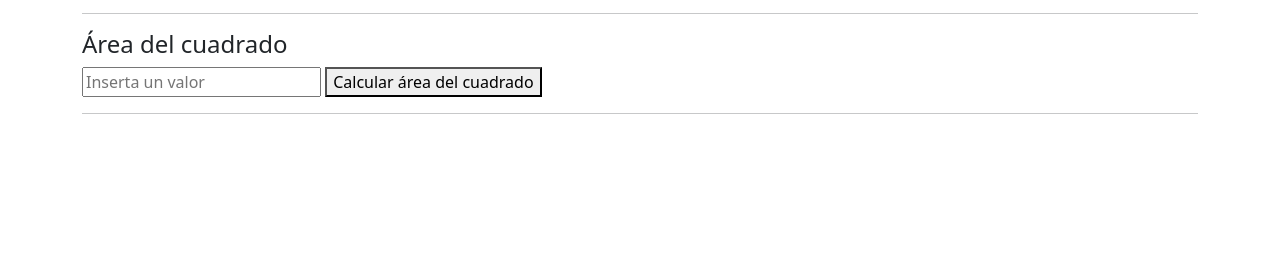
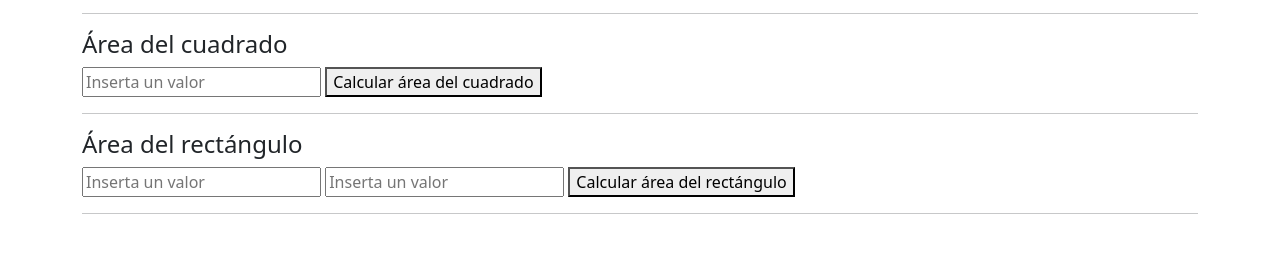
Before and after one commit to kalg12/js-base, a plain HTML site: page index.html in a window 1280 px wide. Shown: the part 83-336 px from the top of the page. Drawn offline with nearby package versions, Linux system fonts and the light colour scheme.

Commit message:
Calcular área del rectángulo

```diff
--- a/index.html
+++ b/index.html
@@ -28,6 +28,12 @@
         <button onclick="calcularAreaCuadrado()">Calcular área del cuadrado</button>
         <div id="resultado"></div>
         <hr>
+        <h4>Área del rectángulo</h4>
+        <input id="valorRectangulo1" type="number" placeholder="Inserta un valor">
+        <input id="valorRectangulo2" type="number" placeholder="Inserta un valor">
+        <button onclick="calcularAreaRectangulo()">Calcular área del rectángulo</button>
+        <div id="resultadoRectangulo"></div>
+        <hr>
     </div>
 
 
--- a/main.js
+++ b/main.js
@@ -11,3 +11,20 @@ const calcularAreaCuadrado = () => {
   <h5>El resultado del área del cuadrado es: ${areaCuadrado}</h5>
   `;
 };
+
+//Función para calcular el área de un rectángulo
+const calcularAreaRectangulo = () => {
+  //Vamos a recuperar el valor del input1
+  const valorRectangulo1 = document.getElementById("valorRectangulo1").value;
+  console.log(valorRectangulo1);
+  //Vamos a recuperar el valor del input2
+  const valorRectangulo2 = document.getElementById("valorRectangulo2").value;
+  console.log(valorRectangulo2);
+  //Vamos a sacar la operación matemática para calcular el área del rectángulo
+  const areaRectangulo = valorRectangulo1 * valorRectangulo2;
+  console.log(areaRectangulo);
+  //Necesito llevar el resultado al HTML
+  document.getElementById("resultadoRectangulo").innerHTML = `
+  <h5>El resultado del área del rectángulo es: ${areaRectangulo}</h5>
+  `;
+};
```
